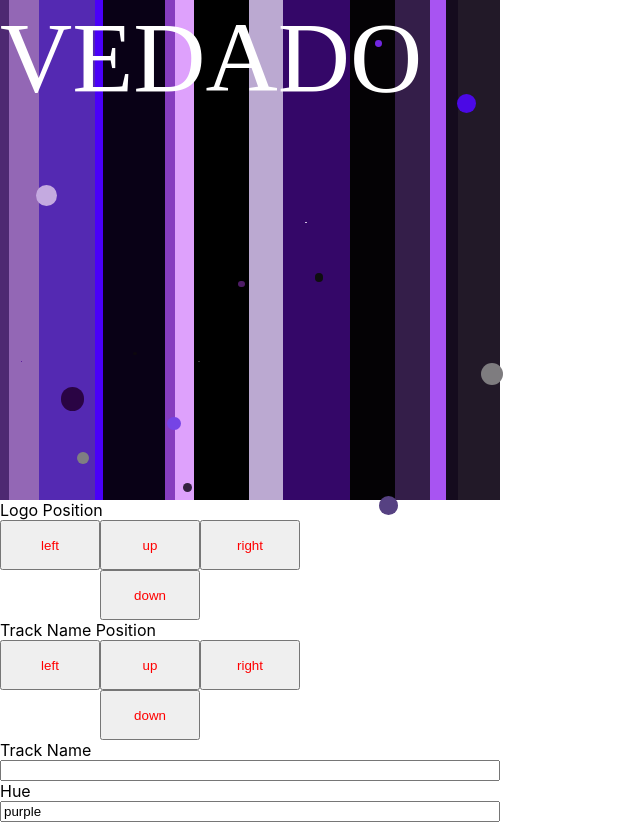
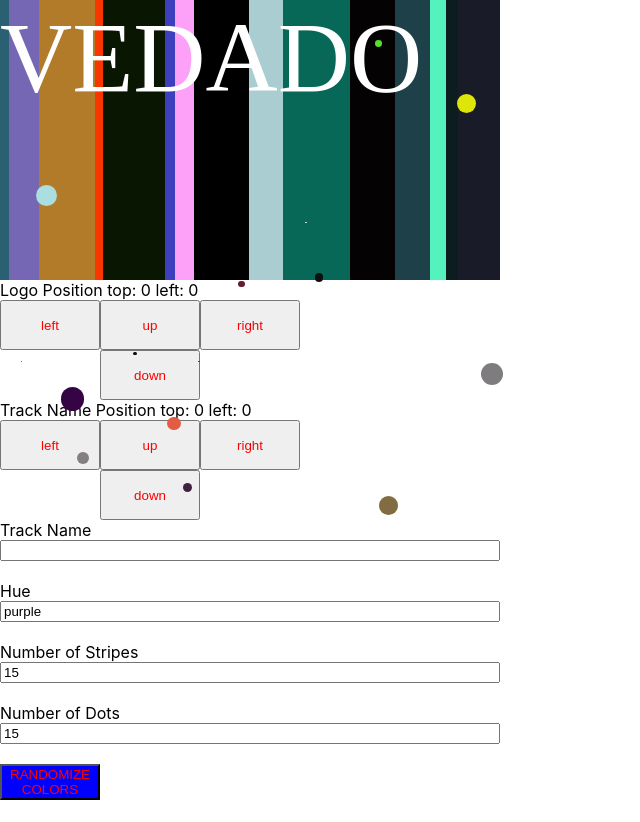
Before and after one commit to ralfpopescu/vedado-art, a React (Create React App) app: page / in a window 1280 px wide. Shown: the whole page, without its empty margins (0-640 px from the left). After the commit the page ends 800 px from the top, so only its background shows below. Built offline with nearby package versions, Linux system fonts and the light colour scheme.

Commit message:
more customization

```diff
--- a/src/Art2.js
+++ b/src/Art2.js
@@ -1,24 +1,19 @@
 import React from 'react'
 import styled from 'styled-components'
-import randomColor from 'randomcolor'
 
 const Stripe = styled.div`
   height: 100%;
   width: ${props => props.width}px;
   background-color: ${props => props.color};
   display: flex;
+  flex-grow: 1;
 `
 
 const StripeContainer = styled.div`
   height: 500px;
   width: 500px;
   display: flex;
-`
-
-const Container = styled.div`
-  position: relative;
-  height: 500px;
-  width: 500px;
+  overflow: hidden;
 `
 
 const Dot = styled.div`
@@ -31,14 +26,6 @@ const Dot = styled.div`
   display: inline-block;
   position: absolute;
 `
-
-const generateColors = (number, hue) => {
-  return randomColor({
-    count: number,
-    luminosity: 'random',
-    hue: hue
-});
-}
 
 const LogoContainer = styled.div`
   position: absolute;
@@ -58,13 +45,12 @@ const TrackNameContainer = styled.div`
   font-family: "Times New Roman", Times, serif;
 `
 
-const Art = ({ logoTop, logoLeft, trackNameTop, trackNameLeft, trackName, hue }) => (
-  <Container>
+const Art = ({ logoTop, logoLeft, trackNameTop, trackNameLeft, trackName, hue, stripeColors, dotColors }) => (
     <StripeContainer>
-      {generateColors(15, hue).map(color => (
+      {stripeColors.map(color => (
         <Stripe color={color} width={Math.random() * 100} />
       ))}
-      {generateColors(15, hue).map(color => (
+      {dotColors.map(color => (
         <Dot color={color} size={Math.random() * 25} top={Math.random() * 500} left={Math.random() * 500} />
       ))}
       <LogoContainer top={logoTop} left={logoLeft}>
@@ -74,7 +60,6 @@ const Art = ({ logoTop, logoLeft, trackNameTop, trackNameLeft, trackName, hue })
         {trackName}
       </TrackNameContainer>
     </StripeContainer>
-  </Container>
 )
 
 export default Art
--- a/src/ArtController.js
+++ b/src/ArtController.js
@@ -1,9 +1,17 @@
 import React from 'react'
 import styled from 'styled-components'
 import Art from './Art2'
+import randomColor from 'randomcolor'
 
 const DirectionButton = styled.button`
   color: red;
+  width: 100px;
+  height: 50px;
+`
+
+const RandomizeButton = styled.button`
+  color: red;
+  background-color: blue;
   width: 100px;
   height: 50px;
 `
@@ -22,12 +30,30 @@ const LayoutColumn = styled.div`
   flex-direction: column;
 `
 
+const Input = styled.input`
+  margin-bottom: 20px;
+`
+
+const generateColors = (number, hue) => {
+  return randomColor({
+    count: number,
+    luminosity: 'random',
+    hue: hue
+});
+}
+
 class ArtController extends React.Component {
   constructor(props) {
     super(props)
-    this.state = { logoTop: 0, logoLeft: 0, trackNameTop: 0, trackNameLeft: 0, trackName: '', hue: 'purple' }
+    this.state = { logoTop: 0, logoLeft: 0, trackNameTop: 0, trackNameLeft: 0,
+      trackName: '', hue: 'purple', numberOfStripes: 15, numberOfDots: 15,
+      stripeColors: generateColors(15, 'random'), dotColors: generateColors(15, 'random')
+    }
     this.handleTrackNameChange = this.handleTrackNameChange.bind(this)
     this.handleHueChange = this.handleHueChange.bind(this)
+    this.handleStripeNumberChange = this.handleStripeNumberChange.bind(this)
+    this.handleDotNumberChange = this.handleDotNumberChange.bind(this)
+    this.randomizeColors = this.randomizeColors.bind(this)
   }
 
   handleTrackNameChange(event) {
@@ -36,6 +62,23 @@ class ArtController extends React.Component {
 
   handleHueChange(event) {
     this.setState({hue: event.target.value});
+    this.setState({stripeColors: generateColors(this.state.numberOfStripes, event.target.value)});
+    this.setState({dotColors: generateColors(this.state.numberOfDots, event.target.value)});
+  }
+
+  handleStripeNumberChange(event) {
+    this.setState({numberOfStripes: event.target.value});
+    this.setState({stripeColors: generateColors(event.target.value, this.state.hue)});
+  }
+
+  handleDotNumberChange(event) {
+    this.setState({numberOfDots: event.target.value});
+    this.setState({dotColors: generateColors(event.target.value, this.state.hue)});
+  }
+
+  randomizeColors() {
+      this.setState({stripeColors: generateColors(this.state.numberOfStripes, this.state.hue)});
+      this.setState({dotColors: generateColors(this.state.numberOfDots, this.state.hue)});
   }
 
   ButtonGroup = ({ fieldTop, fieldLeft }) => (
@@ -62,19 +105,26 @@ class ArtController extends React.Component {
   )
 
   render() {
-    const { logoTop, logoLeft, trackNameLeft, trackNameTop, trackName, hue } = this.state
+    const { logoTop, logoLeft, trackNameLeft, trackNameTop, trackName, hue, stripeColors, dotColors } = this.state
     const { ButtonGroup } = this
     return (
       <Container>
-        <Art logoTop={logoTop} logoLeft={logoLeft} trackNameTop={trackNameTop} trackNameLeft={trackNameLeft} trackName={trackName} hue={hue}/>
-        Logo Position
+        <Art logoTop={logoTop} logoLeft={logoLeft} trackNameTop={trackNameTop}
+          trackNameLeft={trackNameLeft} trackName={trackName} hue={hue}
+          stripeColors={stripeColors} dotColors={dotColors}/>
+        Logo Position top: {logoTop} left: {logoLeft}
         <ButtonGroup fieldTop="logoTop" fieldLeft="logoLeft" />
-        Track Name Position
+        Track Name Position top: {trackNameTop} left: {trackNameLeft}
         <ButtonGroup fieldTop="trackNameTop" fieldLeft="trackNameLeft" />
         Track Name
-        <input type="text" value={this.state.trackName} onChange={this.handleTrackNameChange} />
+        <Input type="text" value={this.state.trackName} onChange={this.handleTrackNameChange} />
         Hue
-        <input type="text" value={this.state.hue} onChange={this.handleHueChange} />
+        <Input type="text" value={this.state.hue} onChange={this.handleHueChange} />
+        Number of Stripes
+        <Input type="text" value={this.state.numberOfStripes} onChange={this.handleStripeNumberChange} />
+        Number of Dots
+        <Input type="text" value={this.state.numberOfDots} onChange={this.handleDotNumberChange} />
+        <RandomizeButton onClick={this.randomizeColors}>RANDOMIZE COLORS</RandomizeButton>
       </Container>
     )
   }
```
